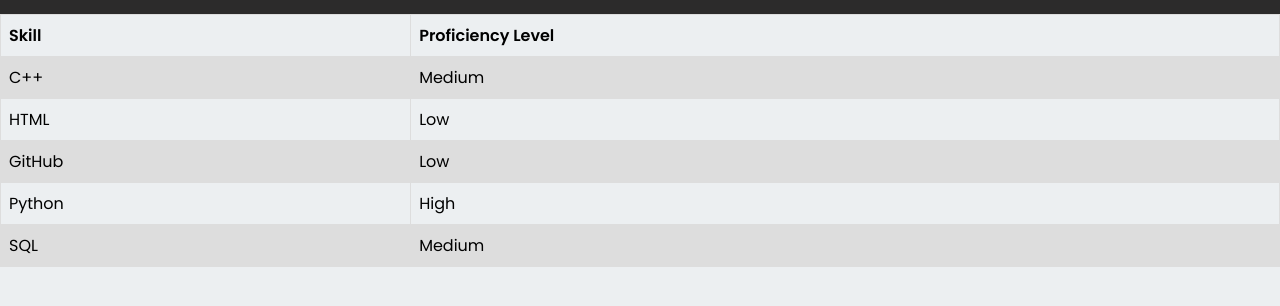
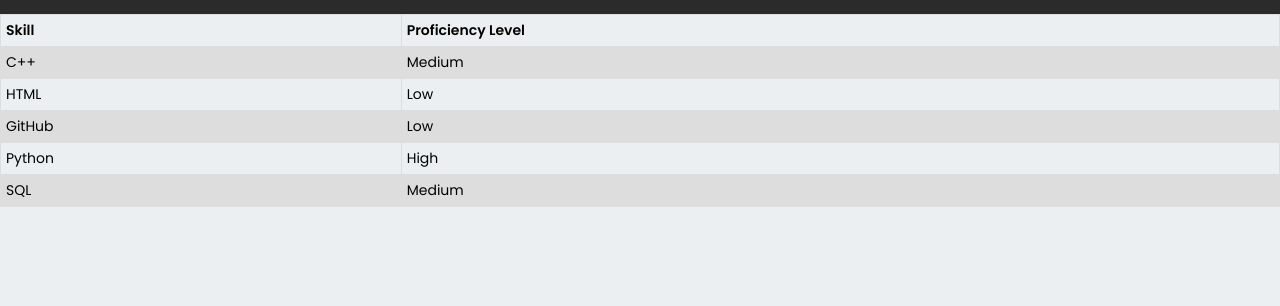
Before and after one commit to siennaphia/FAUmyAdvisor, a plain HTML site: page public/skill.html in a window 1280 px wide. Shown: the part 46-352 px from the top of the page. Drawn offline with Linux system fonts and the light colour scheme.

Commit message:
Update skill.html

```diff
--- a/public/skill.html
+++ b/public/skill.html
@@ -3,7 +3,7 @@
 <html lang="en" dir="ltr">
   <head>
     <meta charset="utf-8">
-    <title>Dynamic Calendar JavaScript | CodingNepal</title>
+    <title>Skills</title>
     <link rel="stylesheet" href="style.css">
     <style>
      table {
@@ -18,7 +18,8 @@
       td, th {
         border: 1px solid #dddddd;
         text-align: left;
-  padding: 8px;
+        padding: 5px;
+        font-size: 14px;
       }
 
       tr:nth-child(even) {
```
Lines whose indentation alone changed are shown as unchanged.
